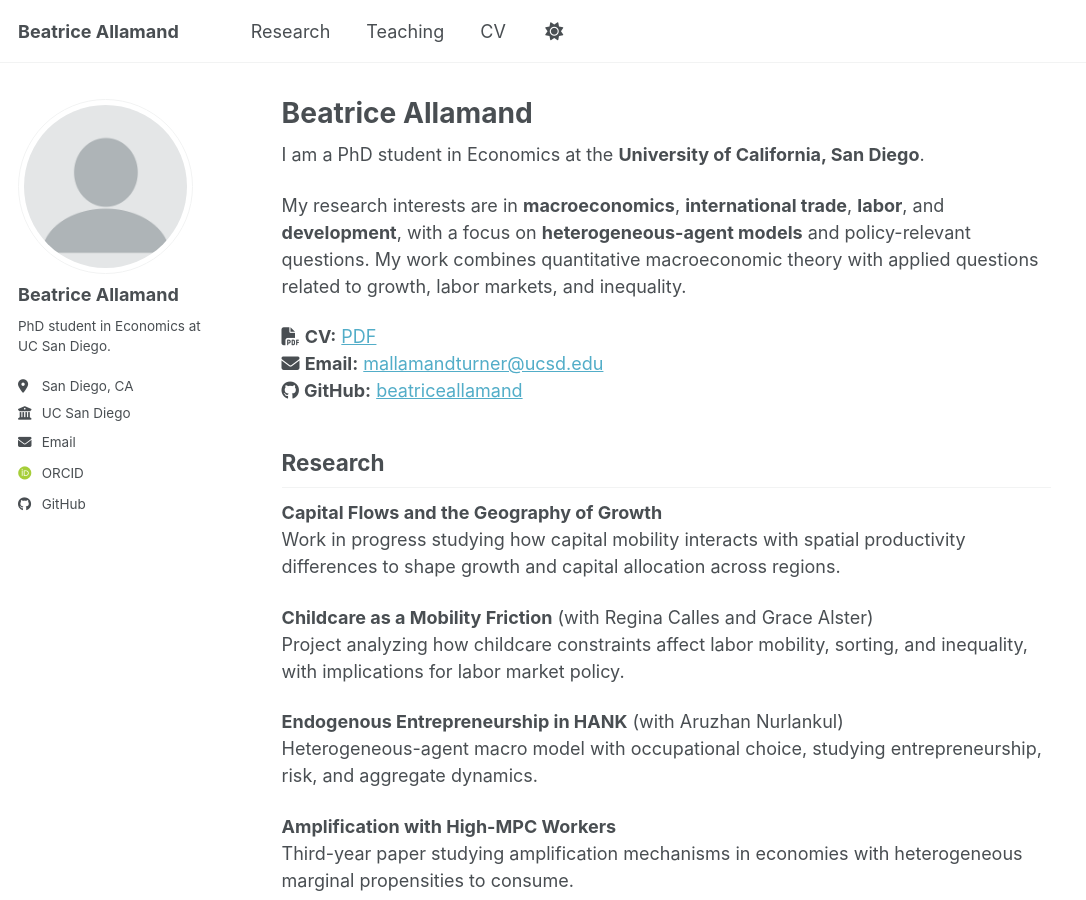
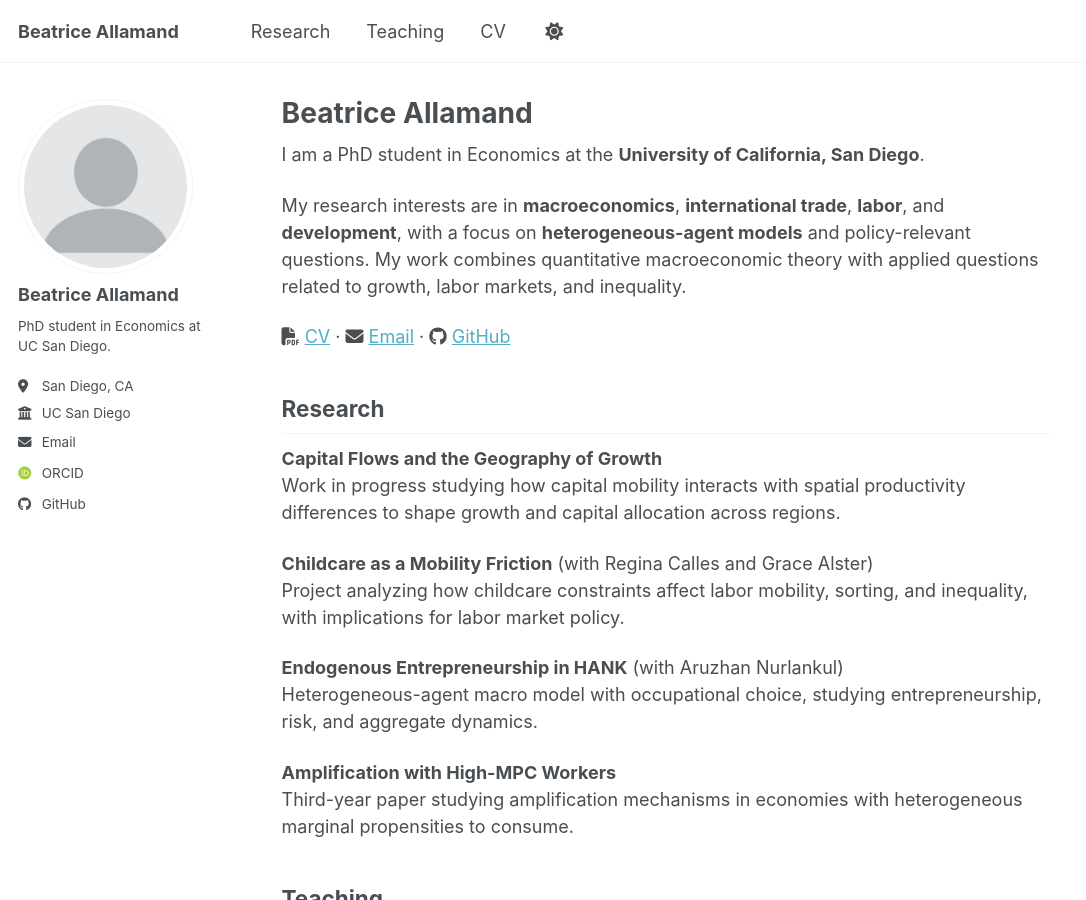
Before and after one commit to beatriceallamand/beatriceallamand.github.io, a Jekyll site: the page built from _pages/about.md, in a window 1280 px wide and 900 px high. Shown: the whole window, without its empty margins (0-1086 px from the left). Built offline with Jekyll 4.4.1, drawn with Linux system fonts in a browser that asks for light colours; some web fonts are replaced; a script bundle is joined from its source files by our own code; library files that are not in the unit come from our copies.

Commit message:
Update about.md

```diff
--- a/_pages/about.md
+++ b/_pages/about.md
@@ -11,9 +11,9 @@ I am a PhD student in Economics at the **University of California, San Diego**.
 
 My research interests are in **macroeconomics**, **international trade**, **labor**, and **development**, with a focus on **heterogeneous-agent models** and policy-relevant questions. My work combines quantitative macroeconomic theory with applied questions related to growth, labor markets, and inequality.
 
-<i class="fas fa-file-pdf"></i> **CV:** [PDF](/files/cv.pdf)
-<i class="fas fa-envelope"></i> **Email:** [mallamandturner@ucsd.edu](mailto:mallamandturner@ucsd.edu)
-<i class="fab fa-github"></i> **GitHub:** [beatriceallamand](https://github.com/beatriceallamand)
+<i class="fas fa-file-pdf"></i> [CV](/files/cv.pdf) ·
+<i class="fas fa-envelope"></i> [Email](mailto:mallamandturner@ucsd.edu) ·
+<i class="fab fa-github"></i> [GitHub](https://github.com/beatriceallamand)
 
 
 ## Research
```
